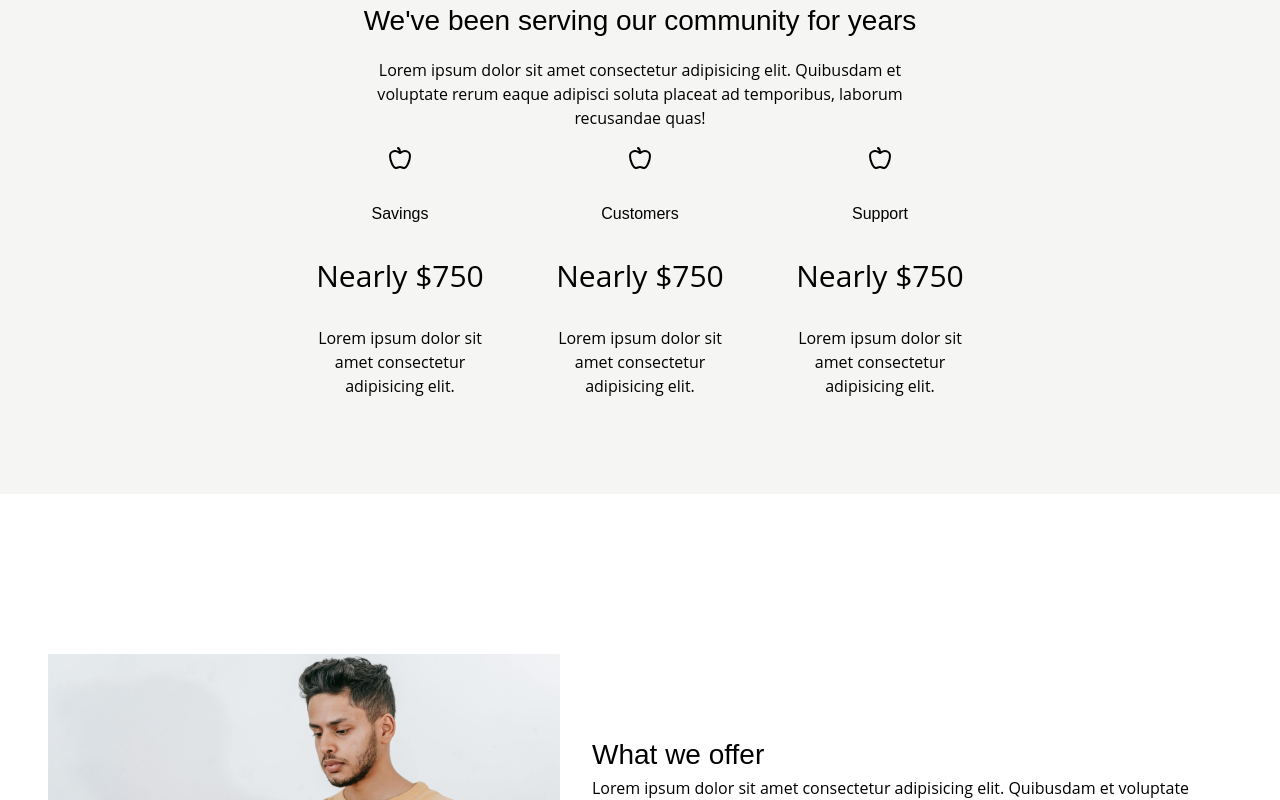
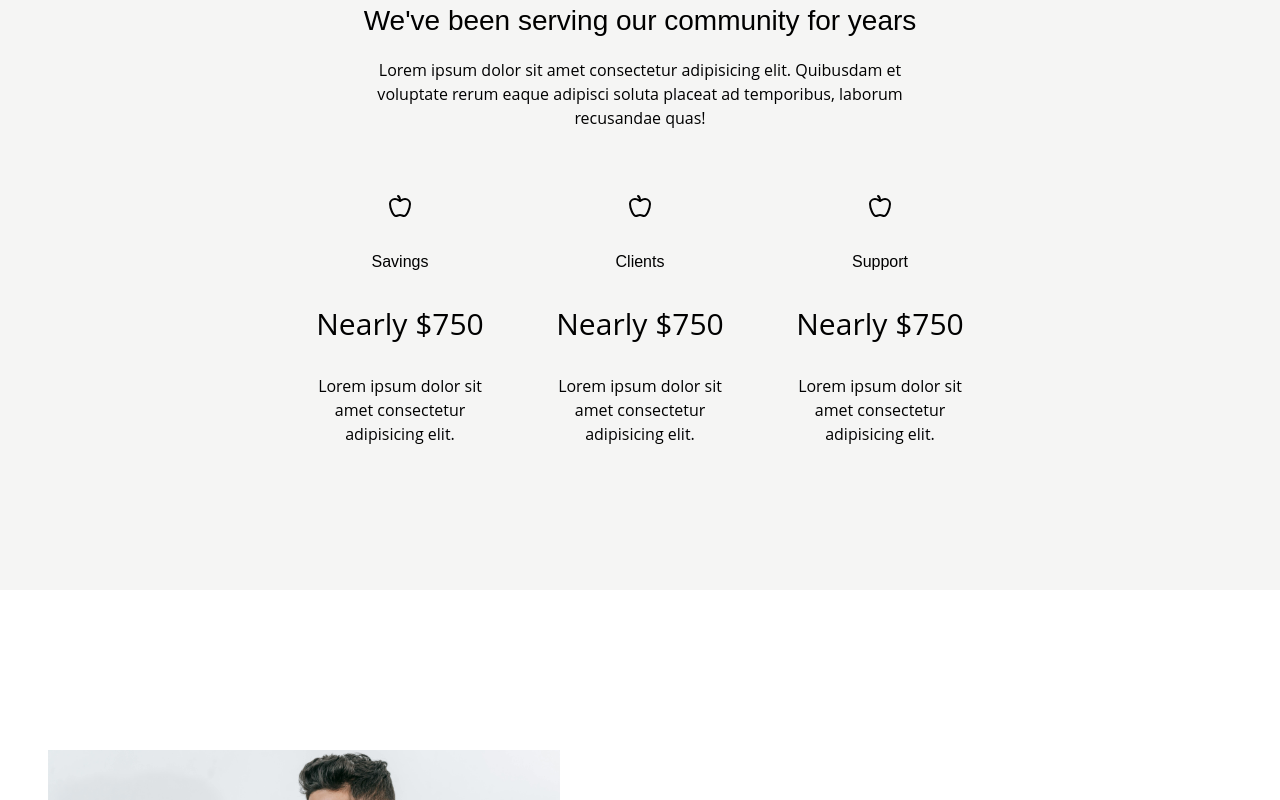
Before and after one commit to swhoxf/stepladder, a React (Create React App) app: page / in a window 1280 px wide. Shown: the part 1372-2172 px from the top of the page. Built offline with nearby package versions, Linux system fonts and the light colour scheme.

Commit message:
moved metrics to separate component

```diff
--- /dev/null
+++ b/src/components/Metric.js
@@ -0,0 +1,17 @@
+// import utitilites
+import React from 'react'
+
+const Metric = (props) => {
+  return (
+    <div className="max-w-48 flex flex-col gap-8 justify-center">
+      { props.icon }
+      <h3>{ props.category }</h3>
+      <p className="text-3xl">{ props.statistic }</p>
+      <p>
+        { props.message }
+      </p>
+    </div>
+  )
+}
+
+export default Metric
--- a/src/pages/Home.js
+++ b/src/pages/Home.js
@@ -7,6 +7,7 @@ import ClientReview from '../components/ClientReview.js'
 import Card from '../components/Card.js'
 import HeroSection from '../components/HeroSection.js'
 import SignUpSection from '../components/SignUpSection.js'
+import Metric from '../components/Metric.js'
 
 // import images
 import heroImage from '../assets/home/home-hero.jpg';
@@ -32,35 +33,23 @@ const Home = () => {
 
       <section className="text-center bg-stone-100 px-12">
         <div className="py-20 mx-auto max-w-4xl">
-          <h2 className="m-4">We've been serving our community for years</h2>
-          <p className="max-w-xl mx-auto">
+          <h2 className="my-4">We've been serving our community for years</h2>
+          <p className="max-w-xl mx-auto my-4">
             Lorem ipsum dolor sit amet consectetur adipisicing elit. Quibusdam et voluptate rerum eaque adipisci soluta placeat ad temporibus, laborum recusandae quas!
           </p>
-          <div className="flex gap-12 justify-center m-4">
-            <div className="max-w-48 flex flex-col gap-8 justify-center">
-              <Apple className="mx-auto"/>
-              <h3>Savings</h3>
-              <p className="text-3xl">Nearly $750</p>
-              <p>
-                Lorem ipsum dolor sit amet consectetur adipisicing elit.
-              </p>
-            </div>
-            <div className="max-w-48 flex flex-col gap-8 justify-center">
-              <Apple className="mx-auto"/>
-              <h3>Customers</h3>
-              <p className="text-3xl">Nearly $750</p>
-              <p>
-                Lorem ipsum dolor sit amet consectetur adipisicing elit.
-              </p>
-            </div>
-            <div className="max-w-48 flex flex-col gap-8 justify-center">
-              <Apple className="mx-auto"/>
-              <h3>Support</h3>
-              <p className="text-3xl">Nearly $750</p>
-              <p>
-                Lorem ipsum dolor sit amet consectetur adipisicing elit.
-              </p>
-            </div>
+          <div className="flex gap-12 justify-center m-16">
+            <Metric icon={<Apple className="mx-auto" />}
+              category="Savings"
+              message="Lorem ipsum dolor sit amet consectetur adipisicing elit."
+              statistic="Nearly $750" />
+            <Metric icon={<Apple className="mx-auto" />}
+              category="Clients"
+              message="Lorem ipsum dolor sit amet consectetur adipisicing elit."
+              statistic="Nearly $750" />
+            <Metric icon={<Apple className="mx-auto" />}
+              category="Support"
+              message="Lorem ipsum dolor sit amet consectetur adipisicing elit."
+              statistic="Nearly $750" />
           </div>
         </div>
       </section>
```
